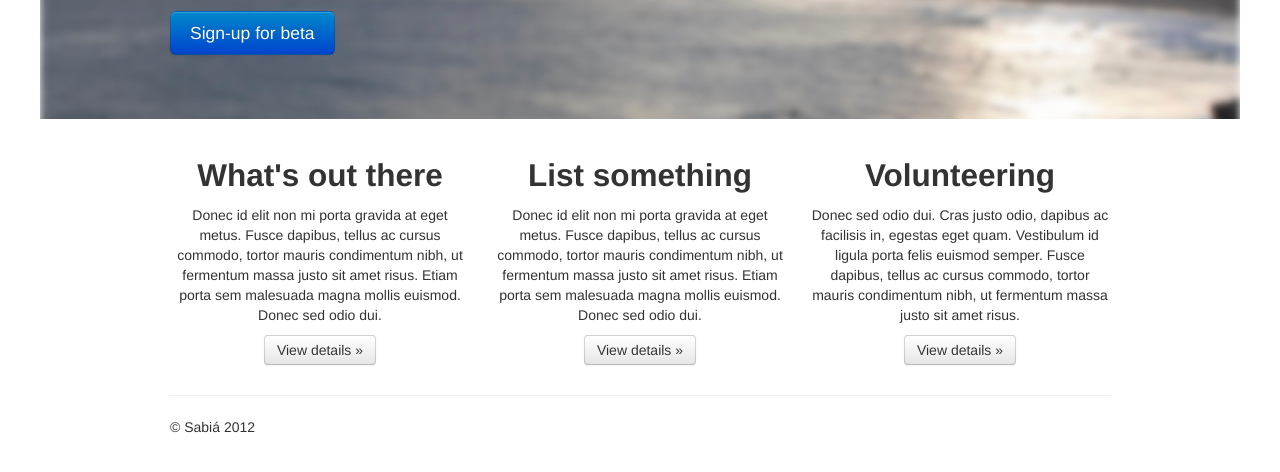
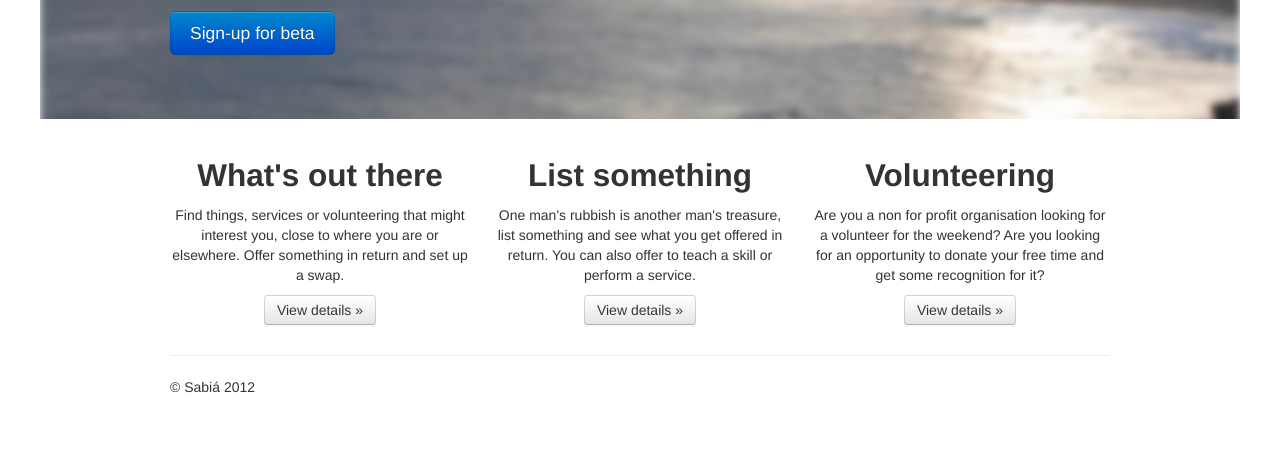
Before and after one commit to feliperyan/heroku_mvp, a Django app: page / in a window 1280 px wide. Shown: the part 202-674 px from the top of the page. Run offline with Django 3.2, Linux system fonts and the light colour scheme; parts of the project's set-up code (start-up, migrations or seed data) failed here and were passed over; some libraries are stand-ins or nearby versions.

Commit message:
changed latin gibbirish to real descriptions

```diff
--- a/templates/index.html
+++ b/templates/index.html
@@ -49,17 +49,20 @@
         <div class="row callouts">
             <div class="span4">
                 <h2>What's out there</h2>
-                <p>Donec id elit non mi porta gravida at eget metus. Fusce dapibus, tellus ac cursus commodo, tortor mauris condimentum nibh, ut fermentum massa justo sit amet risus. Etiam porta sem malesuada magna mollis euismod. Donec sed odio dui. </p>
+                <p>Find things, services or volunteering that might interest you, close to where you
+                    are or elsewhere. Offer something in return and set up a swap.</p>
                 <p><a class="btn" href="#">View details &raquo;</a></p>
             </div>
+
             <div class="span4">
                 <h2>List something</h2>
-                <p>Donec id elit non mi porta gravida at eget metus. Fusce dapibus, tellus ac cursus commodo, tortor mauris condimentum nibh, ut fermentum massa justo sit amet risus. Etiam porta sem malesuada magna mollis euismod. Donec sed odio dui. </p>
+                <p>One man's rubbish is another man's treasure, list something and see what you get offered in return. You can also offer to teach a skill or perform a service.</p>
                 <p><a class="btn" href="#">View details &raquo;</a></p>
-           </div>
+            </div>
+
             <div class="span4">
                 <h2>Volunteering</h2>
-                <p>Donec sed odio dui. Cras justo odio, dapibus ac facilisis in, egestas eget quam. Vestibulum id ligula porta felis euismod semper. Fusce dapibus, tellus ac cursus commodo, tortor mauris condimentum nibh, ut fermentum massa justo sit amet risus.</p>
+                <p>Are you a non for profit organisation looking for a volunteer for the weekend? Are you looking for an opportunity to donate your free time and get some recognition for it?</p>
                 <p><a class="btn" href="#">View details &raquo;</a></p>
             </div>
         </div>
```
